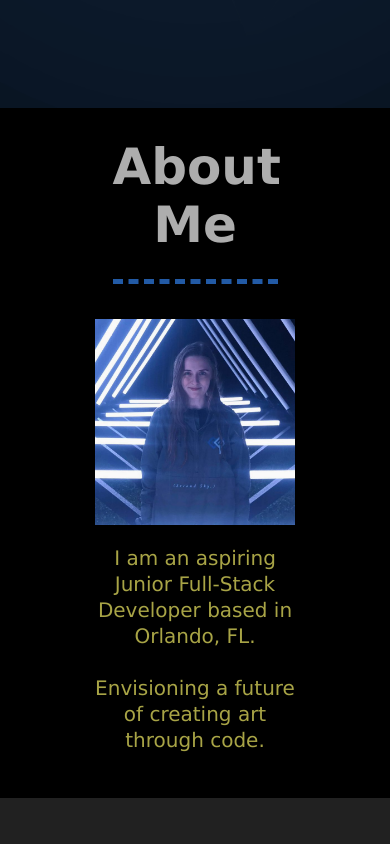
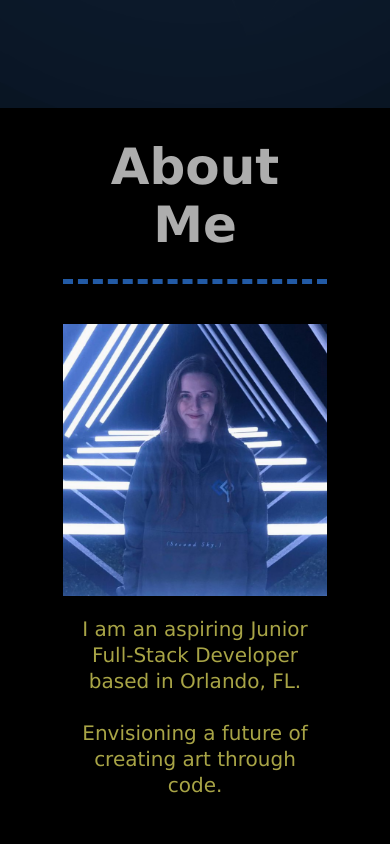
Before and after one commit to kdombrosky/professional_portfolio, a plain HTML site: page index.html in a window 390 px wide. Shown: the part 960-1804 px from the top of the page. Drawn offline with Linux system fonts and the light colour scheme.

Commit message:
refine mobile media query

```diff
--- a/assets/css/styles.css
+++ b/assets/css/styles.css
@@ -219,7 +219,7 @@ header nav ul li a:active {
 
     .container img {
         width: 75%;
-        padding: 20px;
+        padding: 20px 0;
     }
 
     .container p {
@@ -244,8 +244,12 @@ header nav ul li a:active {
         padding-top: 50px;
     }
 
+    .section-title {
+        width: 80%;
+    }
+
     .container {
-        padding: 15px;
+        padding: 20px 0;
     }
 
 
```
